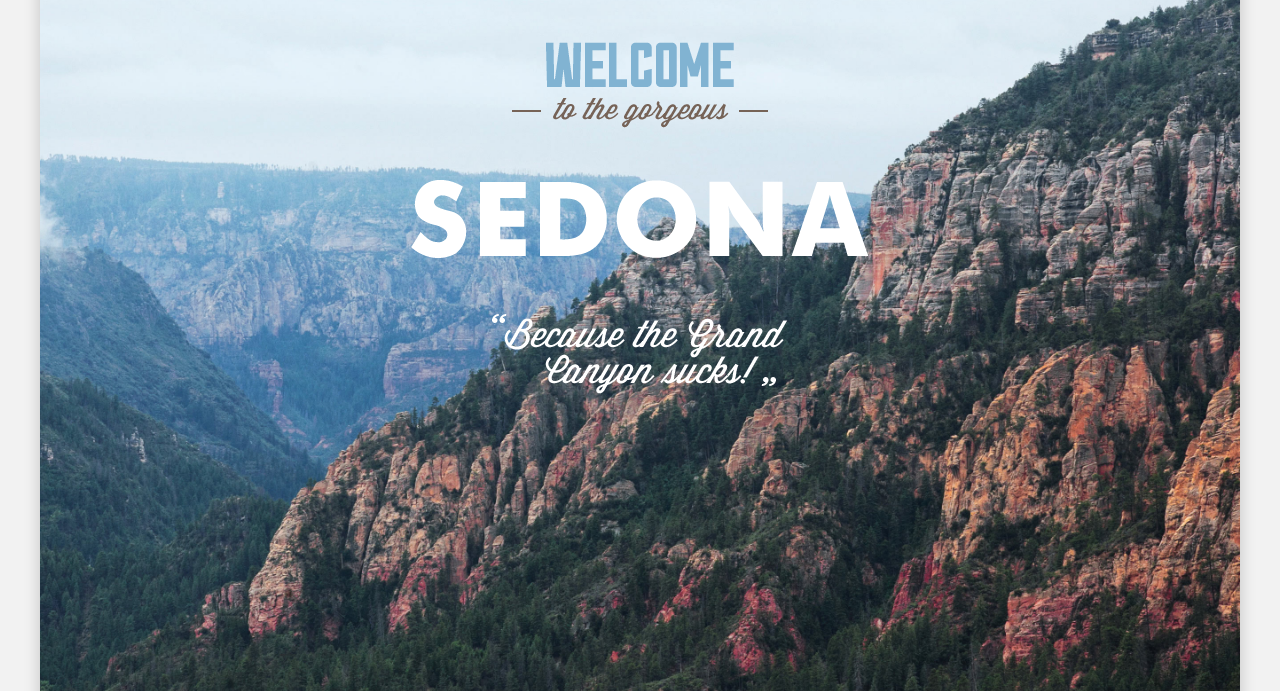
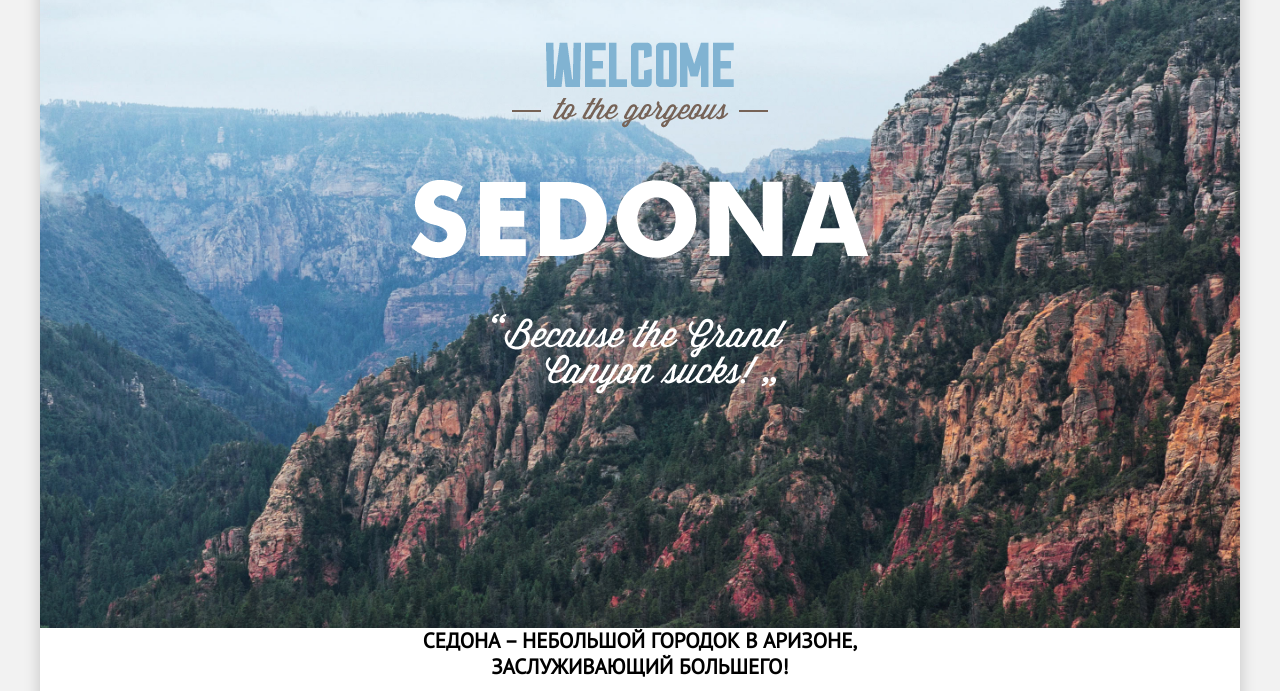
Before and after one commit to IrinaUzakova/238898-sedona, a plain HTML site: page index.html in a window 1280 px wide. Shown: the part 92-783 px from the top of the page. Drawn offline with Linux system fonts and the light colour scheme.

Commit message:
правки

```diff
--- a/css/style.css
+++ b/css/style.css
@@ -79,11 +79,11 @@ a{
 	z-index: 2;
 }
 
-.promo{/*!!непонятно как сделать чтобы картинка увеличивалась по высоте при переходе в ширину  768*/
+.promo{
 	background: #e4f1f9 url("../img/main_photo.jpg") no-repeat 50%;
-	min-height: 773px;
-	max-height: 635px;
+	height: 663px;
 	background-size: 100% auto;
+	overflow: hidden;
 }
 
 .promo img{
@@ -101,7 +101,7 @@ a{
 	text-transform: uppercase;
 }
 .promo_text h1{/*!! то же самое. для 768 перенос строки становится в другое место*/
-	min-width: 55%;
+	width: 600px;
 	margin: 0 auto;
 }
 
```
